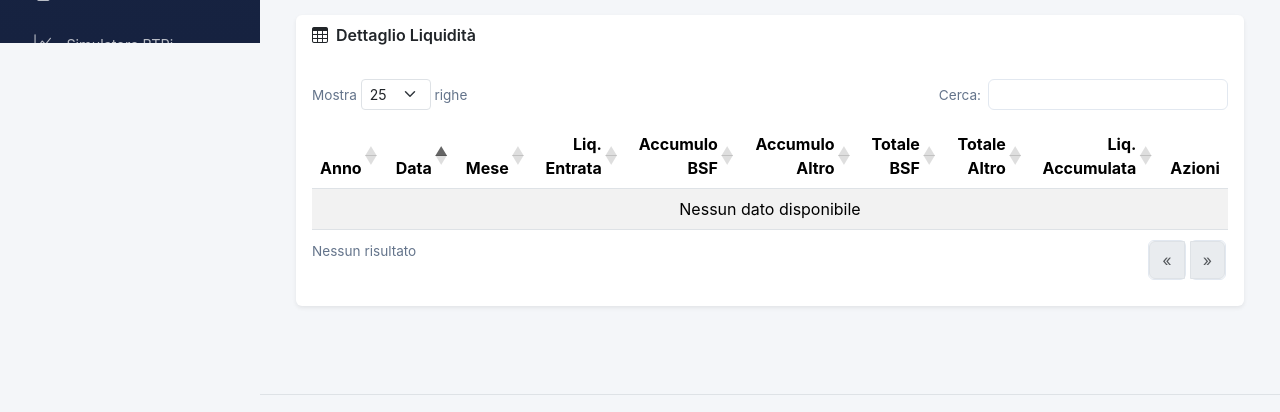
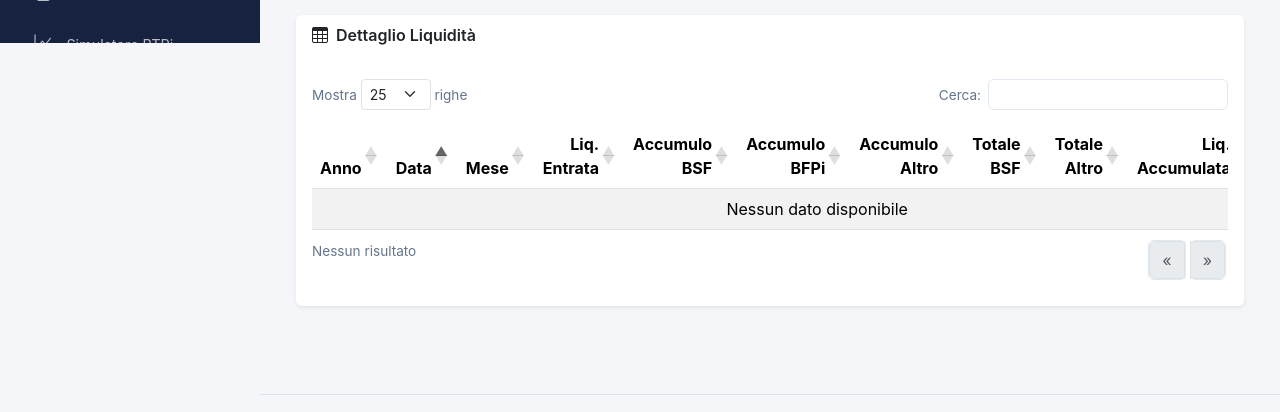
Before and after one commit to nemorfol/gestptf, a Flask app: page /piano-liquidita/ in a window 1280 px wide. Shown: the part 757-1169 px from the top of the page. Run offline with Flask 3, Linux system fonts and the light colour scheme; data that the repository does not hold is empty; some libraries are stand-ins or nearby versions.

Commit message:
Add missing Accumulo BFPi column to Piano Liquidità table
Co-Authored-By: Claude Opus 4.6 (1M context) <noreply@anthropic.com>

```diff
--- a/templates/piano_liquidita.html
+++ b/templates/piano_liquidita.html
@@ -64,6 +64,7 @@
                             <th>Mese</th>
                             <th class="text-end">Liq. Entrata</th>
                             <th class="text-end">Accumulo BSF</th>
+                            <th class="text-end">Accumulo BFPi</th>
                             <th class="text-end">Accumulo Altro</th>
                             <th class="text-end">Totale BSF</th>
                             <th class="text-end">Totale Altro</th>
@@ -79,6 +80,7 @@
                             <td>{{ liq.mese }}</td>
                             <td class="text-end">{{ liq.liquidita_entrata|currency }}</td>
                             <td class="text-end">{{ liq.accumulo_bsf|currency }}</td>
+                            <td class="text-end">{{ liq.accumulo_bfpi|currency }}</td>
                             <td class="text-end">{{ liq.accumulo_altro|currency }}</td>
                             <td class="text-end fw-bold">{{ liq.totale_bsf|currency }}</td>
                             <td class="text-end fw-bold">{{ liq.totale_altro|currency }}</td>
```
